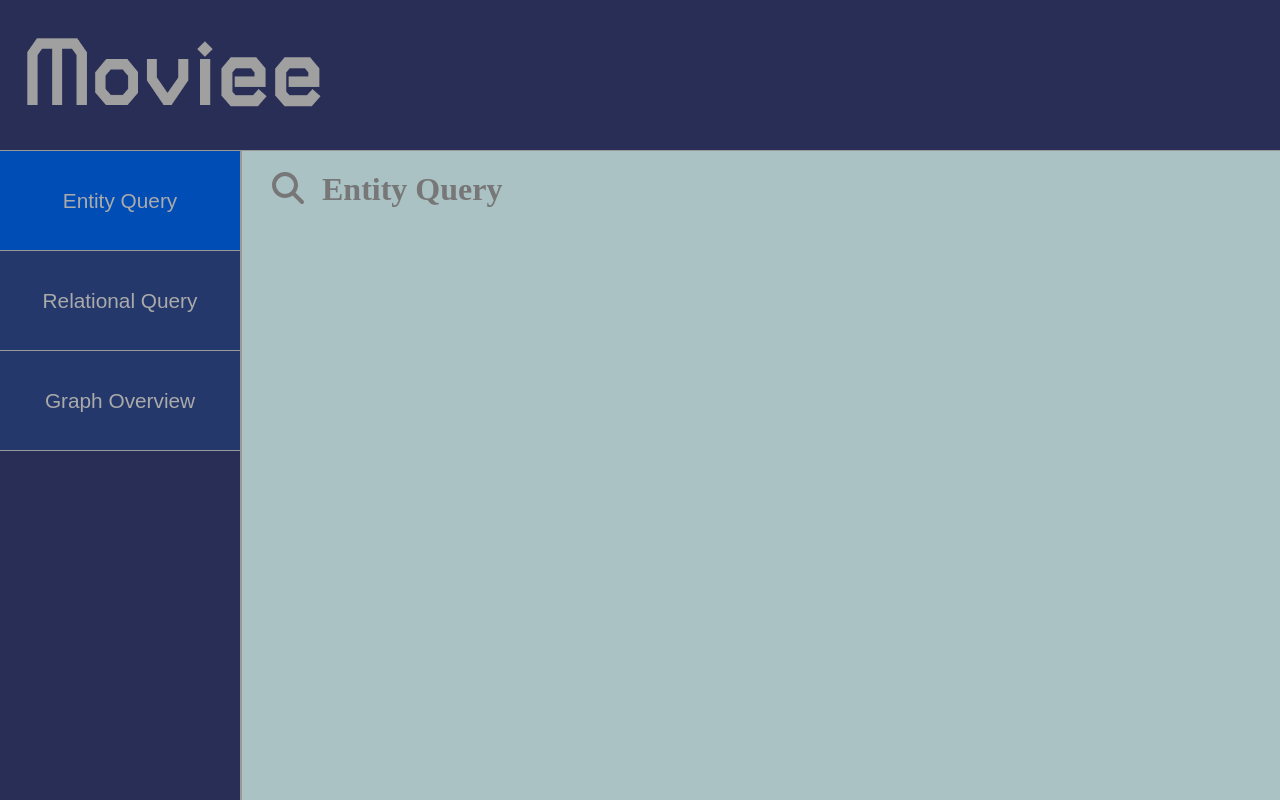
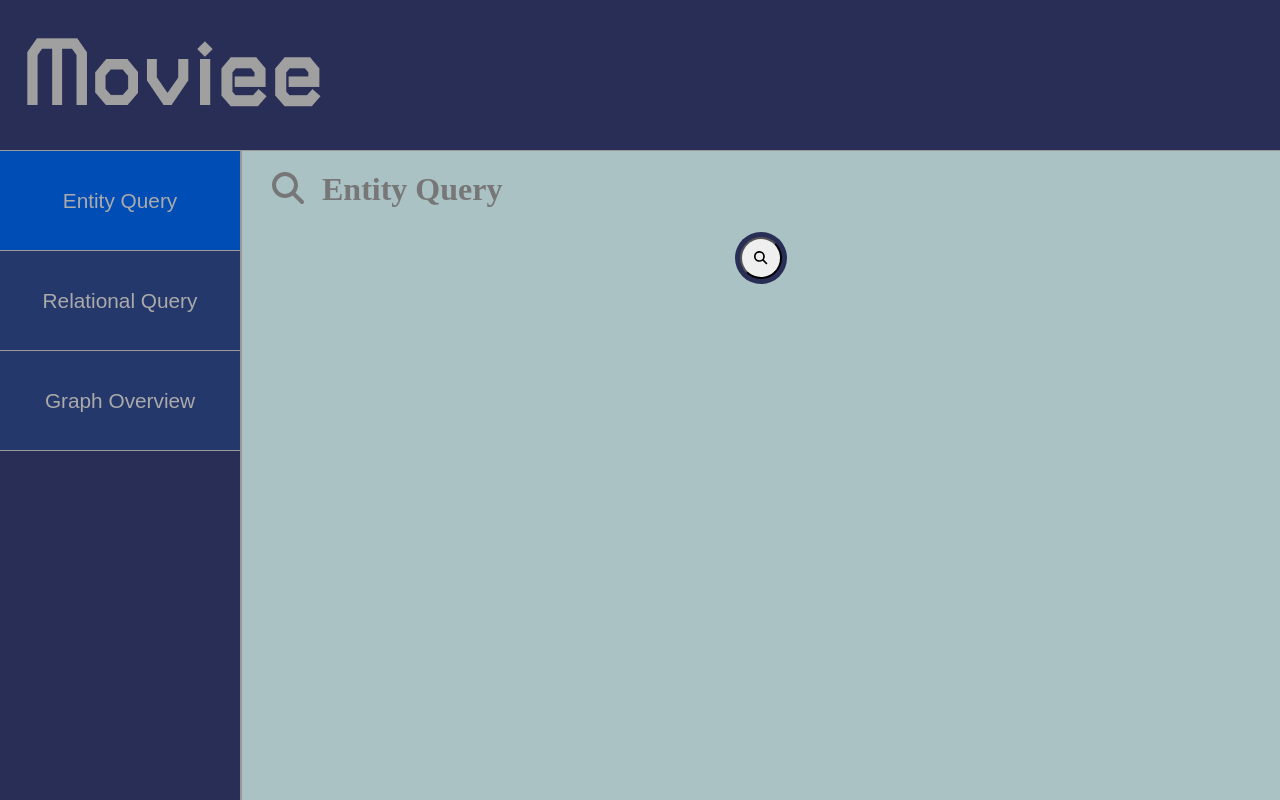
Before and after one commit to ZZZWTGitHub/-Neo4j-, a React (Create React App) app in the folder moviee/: page /home in a window 1280 px wide. Built offline with nearby package versions, Linux system fonts and the light colour scheme.

Commit message:
add a perfect search box

```diff
--- a/moviee/src/pages/Home.css
+++ b/moviee/src/pages/Home.css
@@ -11,3 +11,46 @@
   margin-left: 10px;
   font-weight: 700;
 }
+
+.search {
+  display: flex;
+  justify-content: center;
+  align-items: center;
+  height: 100px;
+}
+
+.search-box {
+  margin: 30px 50px;
+  display: flex;
+  justify-content: space-between;
+  align-items: center;
+  height: 42px;
+  border-radius: 42px;
+  padding: 5px;
+  background-color: rgb(40, 46, 85);
+}
+
+.search-box .search-input {
+  background: none;
+  border: none;
+  outline: none;
+  width: 0px;
+  padding: 0;
+  color: #ccc;
+  font-size: 1.2rem;
+  transition: 0.5s;
+}
+
+.search-box .search-btn {
+  width: 42px;
+  height: 42px;
+  border-radius: 42px;
+  display: flex;
+  justify-content: center;
+  align-items: center;
+}
+
+.search-box:hover .search-input {
+  width: 500px;
+  padding-left: 10px;
+}
--- a/moviee/src/pages/Home.jsx
+++ b/moviee/src/pages/Home.jsx
@@ -11,8 +11,14 @@ export default function Home() {
   const useID = searchParams.get('id')
   return (
     <>
-      <div className="EntityQueryTitle"><FontAwesomeIcon icon={ faSearch } /> <span>Entity Query</span></div>
+      <div className="EntityQueryTitle"><FontAwesomeIcon icon={faSearch} /> <span>Entity Query</span></div>
       {/* <h2>Home of {useID}</h2> */}
+      <div className="search">
+        <div className="search-box">
+          <input type="text" className="search-input" placeholder="Input the Entity you want to search..." />
+          <button type="submit" className="search-btn"><FontAwesomeIcon icon={faSearch} /></button>
+        </div>
+      </div>
     </>
   )
 }
```
